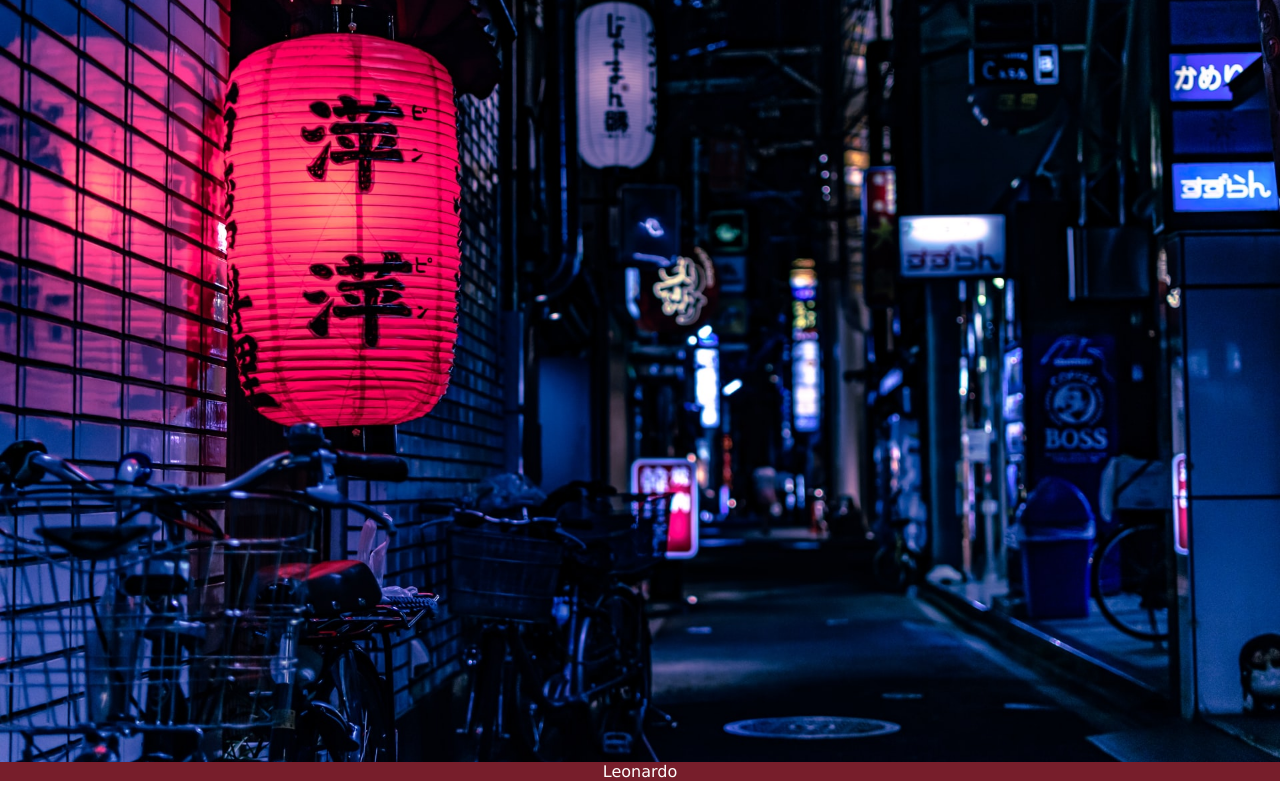
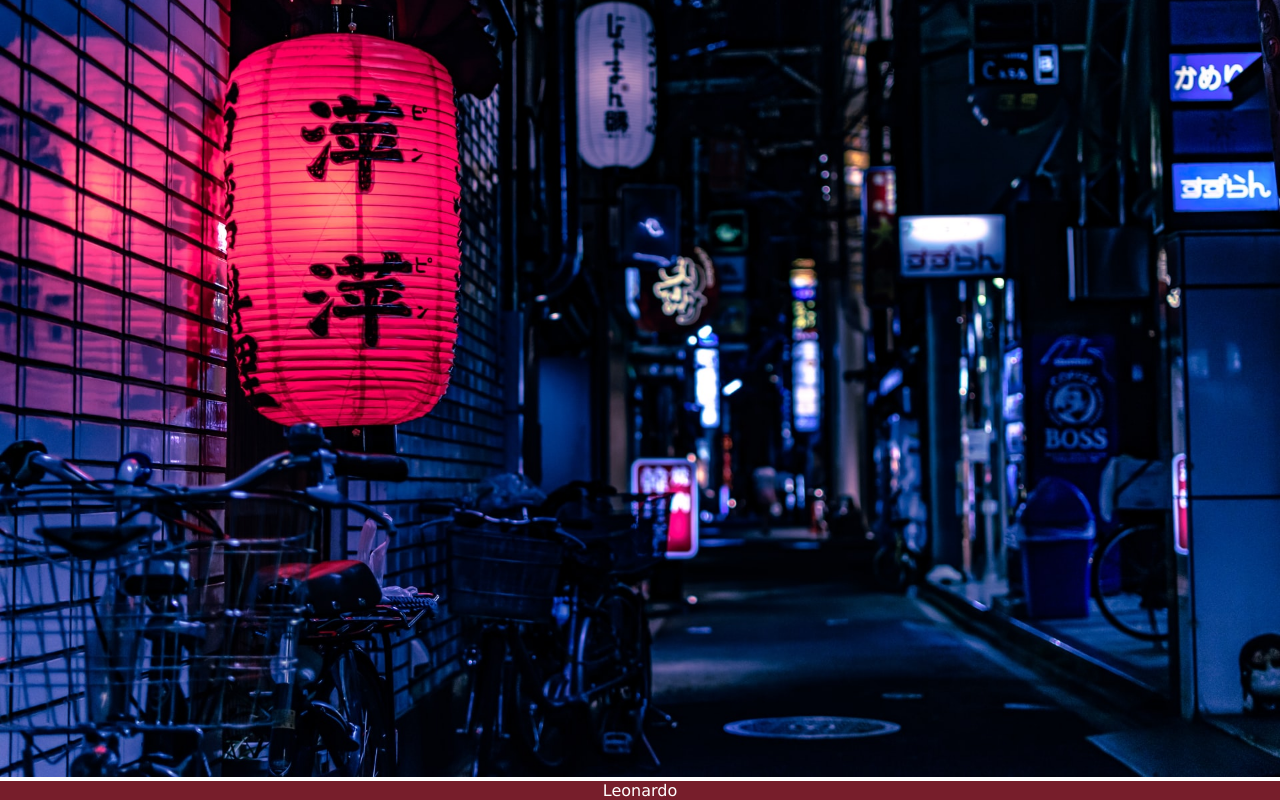
Before and after one commit to LeoAoki/japanese-culture, an Angular app: page /home in a window 1280 px wide. Shown: the part 977-1777 px from the top of the page. Built offline with nearby package versions, Linux system fonts and the light colour scheme.

Commit message:
Atualização de Position

```diff
--- a/src/app/app.component.html
+++ b/src/app/app.component.html
@@ -1,9 +1,5 @@
-<div id="pagina">
+<app-top-bar></app-top-bar>
 
-  <app-top-bar></app-top-bar>
+<router-outlet></router-outlet>
 
-  <router-outlet></router-outlet>
-
-  <app-footer></app-footer>
-
-</div>
+<app-footer></app-footer>
--- a/src/app/components/footer/footer.component.css
+++ b/src/app/components/footer/footer.component.css
@@ -3,18 +3,11 @@
 }
 
 footer {
-  /* position: relative; */
-}
-
-.bottom {
   text-align: center;
   vertical-align: middle;
 
   width: 100%;
   margin: 0 auto;
 
-  position: absolute;
-  bottom: 0;
-
   background: #771E2B;
 }
--- a/src/app/components/footer/footer.component.html
+++ b/src/app/components/footer/footer.component.html
@@ -1,5 +1,5 @@
 <footer>
-  <div class="bottom">
-    <a href="https://leonardo-aoki.vercel.app" target="_blank">Leonardo</a>
-  </div>
+
+  <a href="https://leonardo-aoki.vercel.app" target="_blank">Leonardo</a>
+
 </footer>
--- a/src/app/components/main/page-notfound/page-notfound.component.html
+++ b/src/app/components/main/page-notfound/page-notfound.component.html
@@ -1,5 +1,5 @@
 <div>
 
-    <img class="img-full-page" src="../../../../assets/images/portal-1.jpg" alt="Monte e Templo">
+  <img class="img-full-page" src="../../../../assets/images/portal-404.jpg" alt="Monte e Templo">
 
 </div>
--- a/src/styles.css
+++ b/src/styles.css
@@ -43,11 +43,6 @@ a {
 }
 
 
-#pagina {
-  position: relative;
-}
-
-
 .container {
   width: 70%;
   margin: 5% auto;
```
Also changed, not shown: src/assets/images/portal-404.jpg (renamed from src/assets/images/portal-1.jpg).
